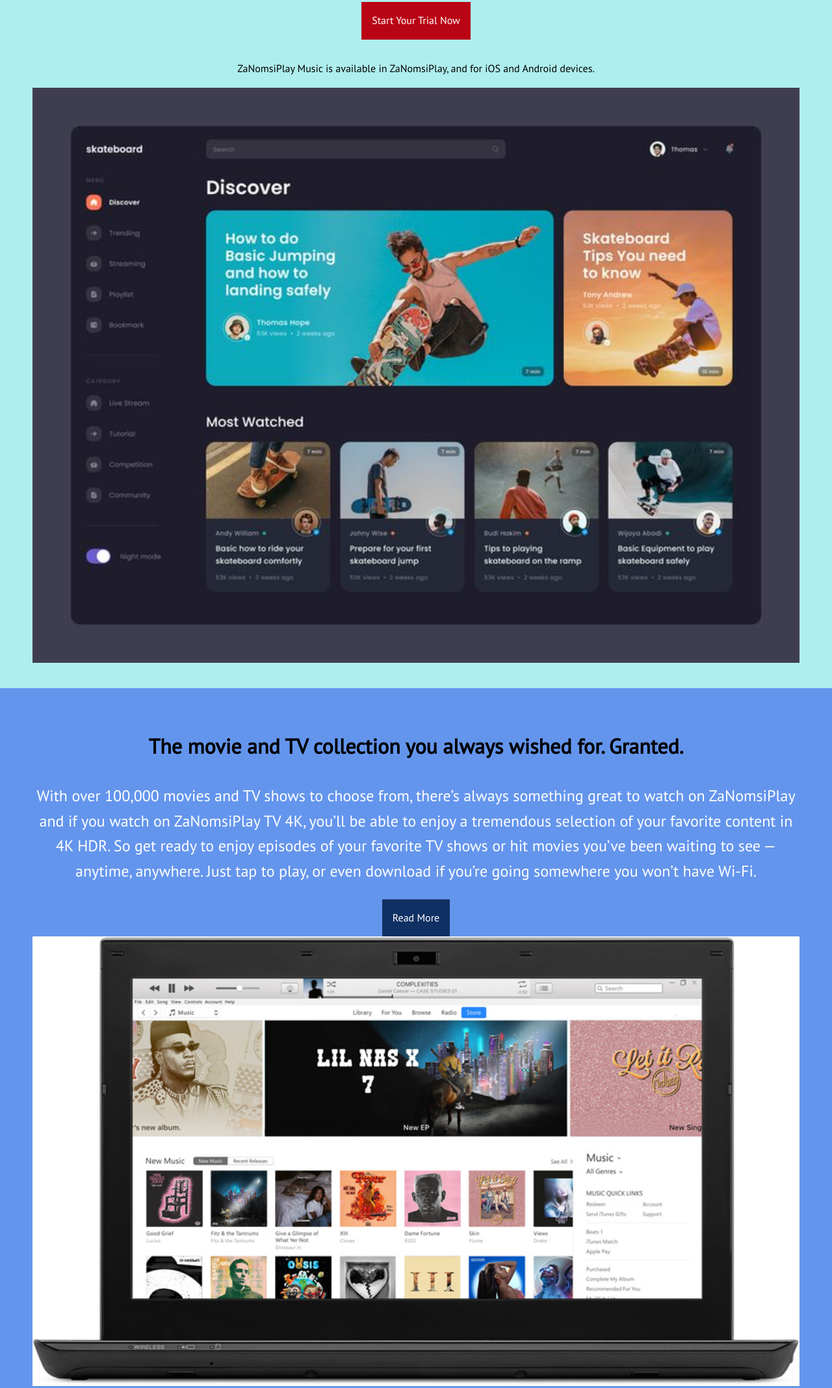
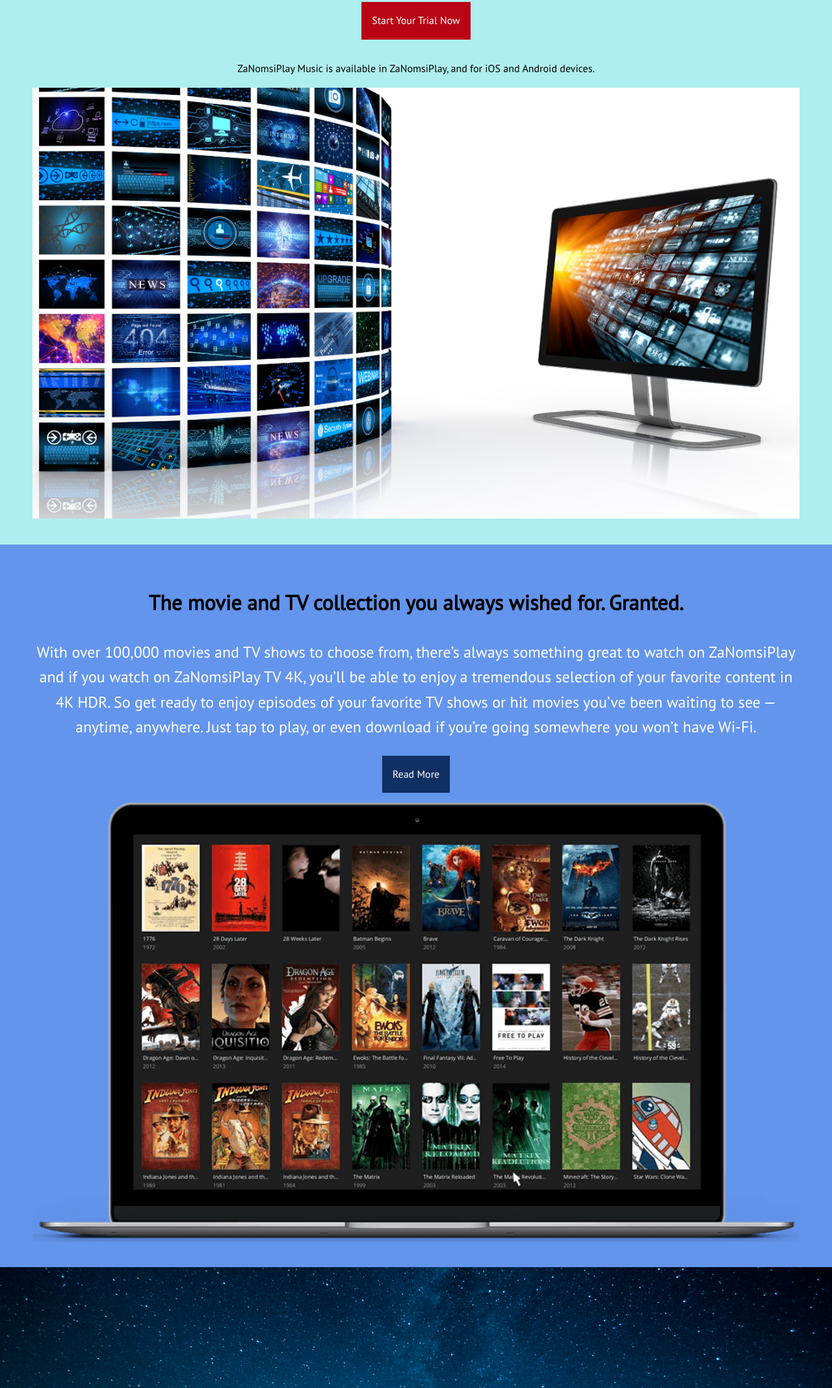
Before and after one commit to NomsuBen/Week-6-Assignment, a plain HTML site: page index.html in a window 1280 px wide. Shown: the part 1147-3283 px from the top of the page at 65% size. Drawn offline with nearby package versions, Linux system fonts and the light colour scheme; files whose address does not match are found by name.

Commit message:
Initial commit

```diff
--- a/index.html
+++ b/index.html
@@ -58,7 +58,7 @@
                 three-month trial with no commitment, and cancel anytime.</p>
             <a href="#" class="btn btn-primary mb">Start Your Trial Now</a>
             <p class="text-light">ZaNomsiPlay Music is available in ZaNomsiPlay, and for iOS and Android devices.</p>
-            <img src="image/Stream 1.jpg" alt="">
+            <img src="image/Stream2.webp" alt="">
         </div>
     </section>
 
@@ -74,7 +74,7 @@
                 anywhere. Just
                 tap to play, or even download if you’re going somewhere you won’t have Wi-Fi.</p>
             <a href="#" class="btn btn-secondary">Read More</a>
-            <img src="image/ZaNomsiPlay.jpg" alt="">
+            <img src="image/ZaNomsi2.png" alt="">
         </div>
     </section>
 
```
Also changed, not shown: image/Stream2.webp (added), image/ZaNomsi2.png (added).
